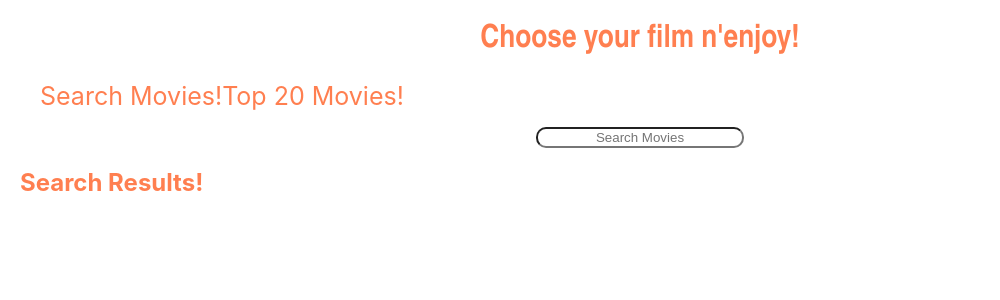
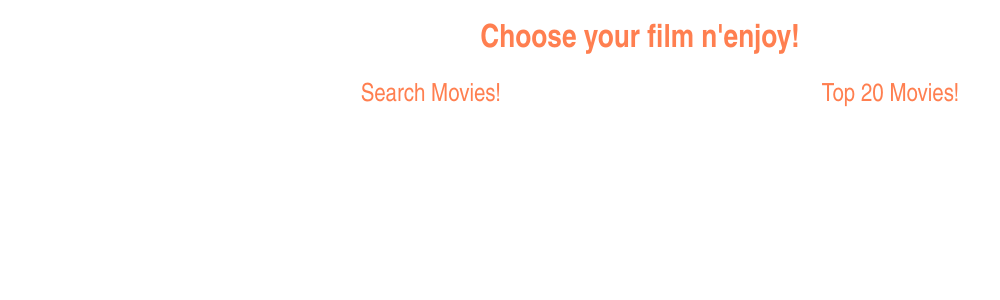
Before and after one commit to pigy87/movieproject2, a React (Create React App) app: page / in a window 1280 px wide. Shown: the top 300 px of the page, without its empty margins (0-1000 px from the left). Built offline with nearby package versions, Linux system fonts and the light colour scheme.

Commit message:
list result done

```diff
--- a/src/components/LandingPage/landingPage.css
+++ b/src/components/LandingPage/landingPage.css
@@ -1,14 +1,22 @@
 #landingUl {
     display: flex;
     flex-direction: row;
+    justify-content: space-evenly;
 }
 
 .landingLis {
     font-size: 25px;
+    font-weight: 540;
     color: coral;
     list-style: none;
+    opacity: 1;
+    transition: 0.7s;
+    font-family: 'Comic Sans MS,Franklin Gothic Medium', 'Arial Narrow', Arial, sans-serif;
 }
 
 .landingLis:hover {
-    color: 'blue'
+    transition: ease-in;
+    color: cornflowerblue;
+    opacity: 0.6;
+    transition: 0.7s;
 }
--- a/src/components/LandingPage/landingPage.jsx
+++ b/src/components/LandingPage/landingPage.jsx
@@ -1,17 +1,51 @@
 import React  from 'react';
 import '../LandingPage/landingPage.css';
+import SearchBox from '../searchBox/searchBox';
+import databaseApi from '../../util/databaseapi';
+import Results from '../resultsComponent/results';
 
 class LandingPage extends React.Component {
     constructor(props){
         super(props);
+        this.state=({
+            searchChoose:false,
+            searchResults: null
+        })
+        this.handleClickForChoose=this.handleClickForChoose.bind(this);
+        this.handleClickFor20Movies=this.handleClickFor20Movies.bind(this);
+        this.searchForMovies = this.searchForMovies.bind(this);
     }
+
+    handleClickForChoose(){
+        this.setState({
+            searchChoose:true
+        })
+    }
+    handleClickFor20Movies(){
+        this.setState({
+            searchChoose:false
+        })
+    }
+    searchForMovies(term) {
+        databaseApi.getListsMovies(term)
+          .then(data => {
+            this.setState({
+              searchResults: data
+            })
+          })
+      }
+
     render() {
         return (
             <div>
                 <ul id={'landingUl'}>
-                    <li className={'landingLis'}>Search Movies!</li>
-                    <li className={'landingLis'}>Top 20 Movies!</li>
+                    <li className={'landingLis'} onClick={this.handleClickForChoose}>Search Movies!</li>
+                    <li className={'landingLis'} onClick={this.handleClickFor20Movies}>Top 20 Movies!</li>
                 </ul>
+                <div id={'searchSection'}>
+                    {this.state.searchChoose?<SearchBox searchForMovies={this.searchForMovies}/>:console.log('ubacit response 20 movies')}
+                    {this.state.searchChoose?<Results results={this.state.searchResults}/>:console.log('ubacit response 20 movies2')}
+                </div>
             </div>
         );
     }
--- a/src/components/RenderEachMovieData/eachMovieData.jsx
+++ b/src/components/RenderEachMovieData/eachMovieData.jsx
@@ -15,8 +15,7 @@ class EachMovieData extends React.Component {
 
 
         return (
-            <div id={'moviedata'}
-            style={backGround}>
+            <div id={'moviedata'}>
                 <h2 id={'moviedataTitle'}> Movie Data!</h2>
                 <div id={'moviedataLis'}>
                     <ul id={'movieDataUl'}>
--- a/src/components/RenderEachMovieData/eachMoviedata.css
+++ b/src/components/RenderEachMovieData/eachMoviedata.css
@@ -1,3 +1,8 @@
+#moviedata {
+    background-image: url("https://image.tmdb.org/t/p/w500/oRyVYIqegDB5rWjfloeu1Zgk332.jpg");
+    opacity: 0.3;
+}
+
 #moviedataTitle {
     color: coral;
     font-family: 'Comic Sans MS,Franklin Gothic Medium', 'Arial Narrow', Arial, sans-serif;
@@ -16,6 +21,7 @@
     width: 50%;
     margin: 0 auto;
     padding-left: 0%;
+    opacity: 1;
 }
 
 .prefix {
--- a/src/components/RenderListResults/listResults.css
+++ b/src/components/RenderListResults/listResults.css
@@ -1,20 +1,33 @@
-.lis {
-    list-style: none;
+.pis {
     font-size: large;
     font-family: 'Comic Sans MS,Franklin Gothic Medium', 'Arial Narrow', Arial, sans-serif;
 }
 
-.lis:hover {
+.pis:hover {
     color: cornflowerblue;
 }
 
 .litlePictures {
-    width: 30px;
-    height: 20px;
+    width: 100px;
+    height: 70px;
     padding-right: 5px;
+    margin: auto;
+    border-radius: 30%;
+}
+
+.picturesAndLis:hover {
+    transform: scale(1.5);
 }
 
 .picturesAndLis {
     display: flex;
-    padding: 5px 0px 5px 0px;
+    flex-direction: column;
+    justify-content: flex-start;
+    padding: 5px 5px 5px 5px;
+    margin: 5px 5px 5px 5px;
+    width: 250px;
+    height: 150px;
+    border: 1px solid black;
+    border-radius: 30%;
+    text-align: center;
 }
--- a/src/components/RenderListResults/listResults.jsx
+++ b/src/components/RenderListResults/listResults.jsx
@@ -14,13 +14,15 @@ class ListResults extends React.Component {
     render() {
         return (
             <div className={'picturesAndLis'}>
+                <p className={'pis'}
+                    id={this.props.eachMovie.id}
+                    onClick={this.takeDataMovie}>{this.props.eachMovie.title ? this.props.eachMovie.title : this.props.eachMovie.name}</p>
 
                 <img className={'litlePictures'}
-                    src={this.props.eachMovie.backdrop_path ? `https://image.tmdb.org/t/p/w500${this.props.eachMovie.backdrop_path}`  : "https://image.tmdb.org/t/p/w500"+this.props.eachMovie.poster_path} alt=" " />
-                <li key={this.props.eachMovie.id}
-                    className={'lis'}
-                    id={this.props.eachMovie.id}
-                    onClick={this.takeDataMovie}>{this.props.eachMovie.title ? this.props.eachMovie.title : this.props.eachMovie.name}</li>
+                    src={this.props.eachMovie.backdrop_path ? `https://image.tmdb.org/t/p/w500${this.props.eachMovie.backdrop_path}`  : "https://image.tmdb.org/t/p/w500"+this.props.eachMovie.poster_path} alt=" "
+                    onClick={this.takeDataMovie}
+                    id={this.props.eachMovie.id}/>
+
             </div>
         );
     }
--- a/src/components/app/App.js
+++ b/src/components/app/App.js
@@ -1,45 +1,15 @@
 import React from 'react';
 import './App.css';
 import Header from '../headerComponent/header';
-import SearchBox from '../searchBox/searchBox';
-import databaseApi from '../../util/databaseapi';
-import Results from '../resultsComponent/results';
 import LandingPage from '../LandingPage/landingPage';
 
 class App extends React.Component {
-  constructor(props) {
-    super(props);
-    this.state = ({
-      searchResults: null
-    })
-
-
-    this.searchForMovies = this.searchForMovies.bind(this);
-    this.print = this.print.bind(this);
-  }
-
-  searchForMovies(term) {
-    databaseApi.getListsMovies(term)
-      .then(data => {
-        this.setState({
-          searchResults: data
-        })
-      })
-  }
-
-  print() {
-    console.log(this.state.searchResults)
-  }
 
   render() {
-    //this.print()
-
     return (
       <div className="App">
         <Header />
-        <LandingPage/>
-        <SearchBox searchForMovies={this.searchForMovies} />
-        <Results results={this.state.searchResults} />
+        <LandingPage />
       </div>
     );
   }
--- a/src/components/resultsComponent/results.css
+++ b/src/components/resultsComponent/results.css
@@ -4,21 +4,21 @@
 }
 
 ul {
-    text-align: left;
+    display: flex;
 }
 
 .resultsAndEachMovie {
     display: flex;
-    flex-direction: row;
+    flex-direction: column;
 }
 
 .resultsList {
     display: flex;
-    flex-direction: column;
-    text-align: left;
-    width: 50%;
+    flex-direction: row;
+    flex-wrap: wrap;
+    justify-content: center;
 }
 
 .eachMovie {
-    width: 50%;
+    background-repeat: no-repeat;
 }
--- a/src/components/resultsComponent/results.jsx
+++ b/src/components/resultsComponent/results.jsx
@@ -20,7 +20,7 @@ class Results extends Component {
             if (element.id == movieDataId) {
                 return element
             }
-            return console.log('handlovan click')
+
         });
         this.setState({
             selectedMovie: movieData
@@ -35,17 +35,16 @@ class Results extends Component {
 
         return (
             <div className={'resultsAndEachMovie'}>
+
+
+                <h2 id={'searchResultsTitle'}>Search Results!</h2>
                 <div className={'resultsList'}>
-                <h2 id={'searchResultsTitle'}>Search Results!</h2>
-                    <ul>
-
                         {!this.props.results ? '' : this.props.results.map(eachMovie => {
                             return <ListResults key={eachMovie.id}
                                                 eachMovie={eachMovie}
                                                 handleClick={this.handleLiClick} />
                         }
                         )}
-                    </ul>
                 </div>
 
                 <div className={'eachMovie'}>
```
